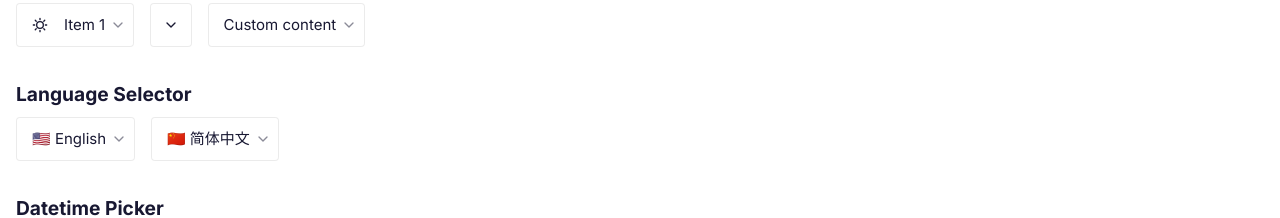
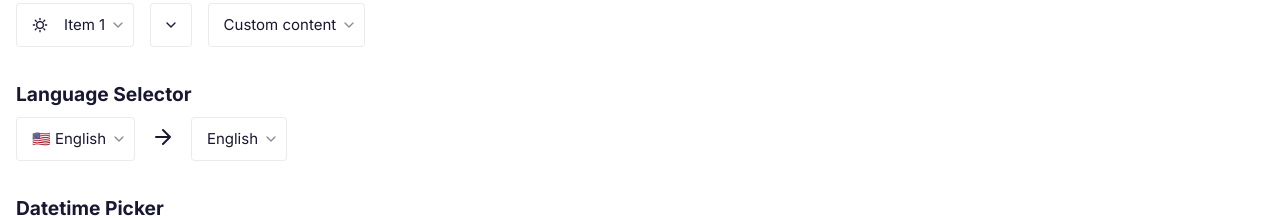
Before and after one commit to quail-ink/quail-ui, a Vue app: page / in a window 1280 px wide. Shown: the part 2400-2618 px from the top of the page. Built offline with nearby package versions, Linux system fonts and the light colour scheme.

Commit message:
minor fix

```diff
--- a/src/App.vue
+++ b/src/App.vue
@@ -60,6 +60,13 @@ const menuItems = computed(() => [
 const currentPage = ref(1);
 
 const selectedMenuItem = ref(menuItems.value[0]);
+
+const selectedLang = ref('en');
+
+function onLangSelected(item: any) {
+  console.log("Language selected", item);
+  selectedLang.value = item.value;
+}
 
 function dropdownMenuSelectionChanged(item: any) {
   console.log("Dropdown menu selection changed", item);
@@ -262,8 +269,11 @@ function submit(val:any) {
     <div class="section">
       <h2 class="section-title">Language Selector</h2>
       <div class="grid">
-        <QLanguageSelector :initial="'en'" @change="(val:any) => { console.log(val) }"/>
-        <QLanguageSelector :initial="'zh'" @change="(val:any) => { console.log(val) }"/>
+        <QLanguageSelector :lang="'en'" @change="onLangSelected"/>
+        <div style="margin-top: 0.5rem">
+          <QIconArrowRight></QIconArrowRight>
+        </div>
+        <QLanguageSelector :lang="selectedLang" no-flag @change="onLangSelected"/>
       </div>
     </div>
 
--- a/src/components/common/QLanguageSelector.vue
+++ b/src/components/common/QLanguageSelector.vue
@@ -5,14 +5,18 @@
   />
 </template>
 <script setup lang="ts">
-import { ref, computed, onMounted, Ref } from "vue";
+import { ref, computed, onMounted, Ref, watch } from "vue";
 
 const emit = defineEmits(["change"]);
 
 const props = defineProps({
-  initial: {
+  lang: {
     type: String,
     default: "en",
+  },
+  noFlag: {
+    type: Boolean,
+    default: false,
   },
 });
 
@@ -21,38 +25,55 @@ const selectedLangItem: Ref<any> = ref(null);
 const languageItems = computed(() => {
   const items = [
     {
-      title: "🇺🇸 English",
+      title_flag: "🇺🇸 English",
+      title_no_flag: "English",
       value: "en",
       action: selectLang,
     },
     {
-      title: "🇨🇳 简体中文",
+      title_flag: "🇨🇳 简体中文",
+      title_no_flag: "简体中文",
       value: "zh",
       action: selectLang,
     },
     {
-      title: "🇹🇼 正體中文",
+      title_flag: "🇹🇼 正體中文",
+      title_no_flag: "正體中文",
       value: "zh-tw",
       action: selectLang,
     },
     {
-      title: "🇯🇵 日本語",
+      title_flag: "🇯🇵 日本語",
+      title_no_flag: "日本語",
       value: "ja",
       action: selectLang,
     },
-  ];
+  ].map((item) => {
+    return {
+      ...item,
+      title: props.noFlag ? item.title_no_flag: item.title_flag,
+    };
+  })
   return items;
 });
 
+function selectLang(item: any) {
+  emit("change", {
+    title: props.noFlag ? item.title_no_flag: item.title,
+    value: item.value,
+  });
+}
 
-function selectLang(item: any) {
-  emit("change", item.value);
-}
+watch(() => props.lang, (lang) => {
+  selectedLangItem.value = languageItems.value.find((item: any) => {
+    return lang === item.value;
+  });
+});
 
 onMounted(() => {
   selectedLangItem.value =
     languageItems.value.find((item: any) => {
-      return props.initial === item.value || localStorage.getItem("quail-language") === item.value;
+      return props.lang === item.value || localStorage.getItem("quail-language") === item.value;
     }) || languageItems.value[0];
 });
 </script>
```
